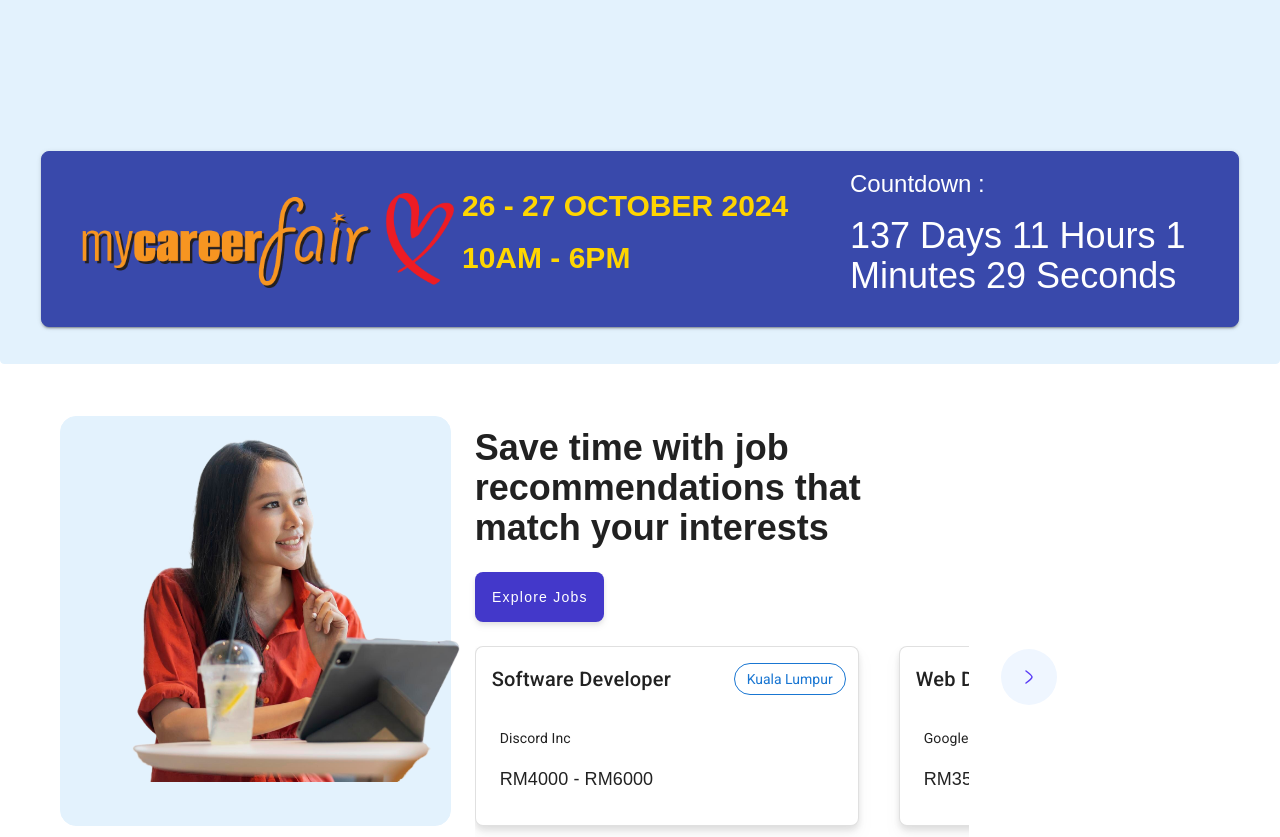
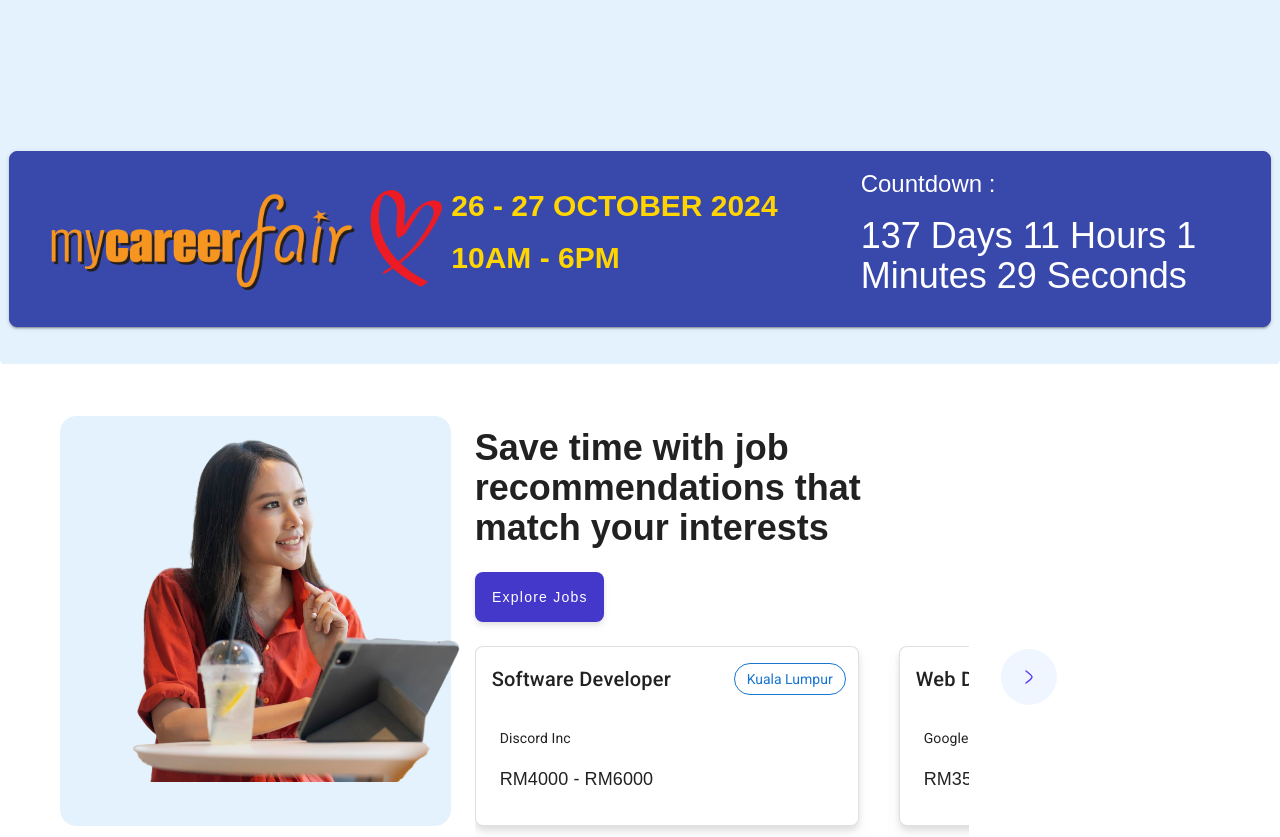
Before and after one commit to ImnMuqri/JobStore, a Vue app: page / in a window 1280 px wide. Shown: the part 1560-2397 px from the top of the page. Built offline with nearby package versions, Linux system fonts and the light colour scheme.

Commit message:
Countdown

```diff
--- a/src/App.vue
+++ b/src/App.vue
@@ -13,10 +13,10 @@
         @click.stop="drawer = !drawer"
       ></v-app-bar-nav-icon>
 
-      <div class="d-flex align-center pt-4 pl-6">
+      <div class="d-flex align-center pt-4 pl-6 justify-center">
         <v-img
           alt="Vuetify Logo"
-          class="shrink mr-2 rounded-md mx-auto"
+          class="mr-2 rounded-md"
           contain
           src="./assets/jobstore_mobile_icon2.png"
           transition="scale-transition"
@@ -28,7 +28,7 @@
       <v-spacer></v-spacer>
       <div
         v-if="!isSmallScreen"
-        class="pt-4 sr-only sm:not-sr-only md:not-sr-only lg:not-sr-only"
+        class="pt-4 sr-only sm:not-sr-only md:not-sr-only"
       >
         <v-btn text class="font-satoshi font-medium hover-blue"
           >Browse Jobs</v-btn
@@ -51,7 +51,7 @@
         >
       </div>
       <v-spacer></v-spacer>
-      <div v-if="!isSmallScreen" class="pt-4 mr-6">
+      <div v-if="!isSmallScreen" class="pt-4 mr-6 sm:flex">
         <v-btn
           text
           style="text-transform: none"
--- a/src/components/HelloWorld.vue
+++ b/src/components/HelloWorld.vue
@@ -24,7 +24,7 @@
                   outlined
                   hide-details
                   placeholder="Search Job Or Company Name"
-                  class="rounded-xl bg-slate-100 w-72 sm:72 md:w-96 mr-4"
+                  class="rounded-xl bg-slate-100 w-64 sm:68 md:w-96 mr-4"
                 ></v-text-field>
                 <v-btn
                   text
@@ -49,10 +49,10 @@
         </v-col>
       </v-row>
       <v-row class="mb-6">
-        <v-col class="ml-10 mr-10 sm:ml-2 sm:ml-24 sm:mr-2 sm:mr-24">
+        <v-col class="ml-2 mr-2 sm:ml-2 sm:ml-24 sm:mr-2 sm:mr-24">
           <v-card
             color="indigo darken-1"
-            class="w-full h-24 sm:h-36 md:h-44 p-4 rounded-lg"
+            class="w-full h-20 sm:h-36 md:h-44 p-4 rounded-lg"
           >
             <v-row>
               <div class="flex align-center">
```
